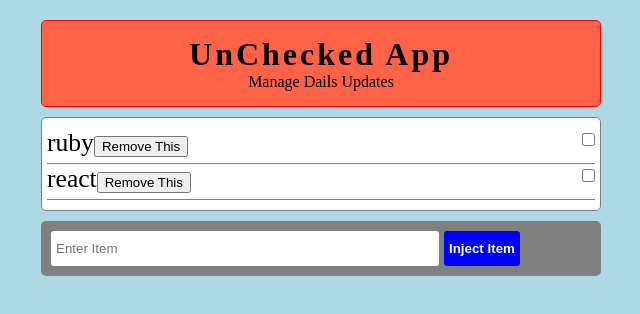
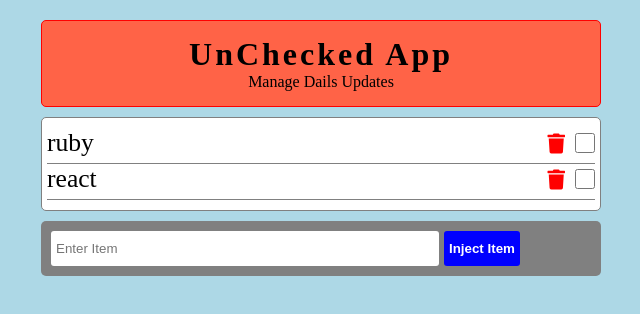
Before and after one commit to yugeshpalvai21/reactflow, a React app: page / in a window 1280 px wide. Shown: the top 314 px of the page, without its empty margins (319-959 px from the left). Built offline with nearby package versions, Linux system fonts and the light colour scheme.

Commit message:
UnChecked App - Finalyzing Styling

```diff
--- a/public/index.html
+++ b/public/index.html
@@ -5,6 +5,7 @@
     <meta http-equiv="X-UA-Compatible" content="IE=edge">
     <meta name="viewport" content="width=device-width, initial-scale=1.0">
     <title>Deep Diving - ReactJS</title>
+    <link rel="stylesheet" href="https://cdnjs.cloudflare.com/ajax/libs/font-awesome/5.15.3/css/all.min.css" integrity="sha512-iBBXm8fW90+nuLcSKlbmrPcLa0OT92xO1BIsZ+ywDWZCvqsWgccV3gFoRBv0z+8dLJgyAHIhR35VZc2oM/gI1w==" crossorigin="anonymous" referrerpolicy="no-referrer" />
     <link rel="stylesheet" href="main.css">
 </head>
 <body>
--- a/src/app.jsx
+++ b/src/app.jsx
@@ -14,8 +14,10 @@ const Header = (props) => (
 const Item = (props) => (
     <li>
         <input type="checkbox" name="label" />
-        <p>{props.item.title}
-        <button onClick={()=>{props.deleteItem(props.item.id)}}>Remove This</button></p>
+        <p>
+            {props.item.title}
+            <a onClick={()=>{props.deleteItem(props.item.id)}}><i className="fas fa-trash"></i></a>
+        </p>
     </li>
 )
 
@@ -46,7 +48,7 @@ class ItemForm extends React.Component {
 
     render() {
         return (
-            <div class="form">
+            <div className="form">
                 <form onSubmit={this.handleSubmit}>
                     <input type="text" name="search_text" id="search_text" placeholder="Enter Item" />
                     <input type="submit" value="Inject Item" />
--- a/src/styles/main.scss
+++ b/src/styles/main.scss
@@ -33,11 +33,22 @@
             font-size: 1.6em;
             border-bottom: 1px solid grey;
             padding-bottom: 5px;
+            padding-right: 30px;
 
             input {
                 position: absolute;
                 right: 0;
                 top: 15%;
+                height: 20px;
+                width: 20px;
+            }
+
+            p a {
+                float: right;
+                cursor: pointer;
+                font-size: 20px;
+                padding-top: 5px;
+                color: red;
             }
 
             hr {
```
